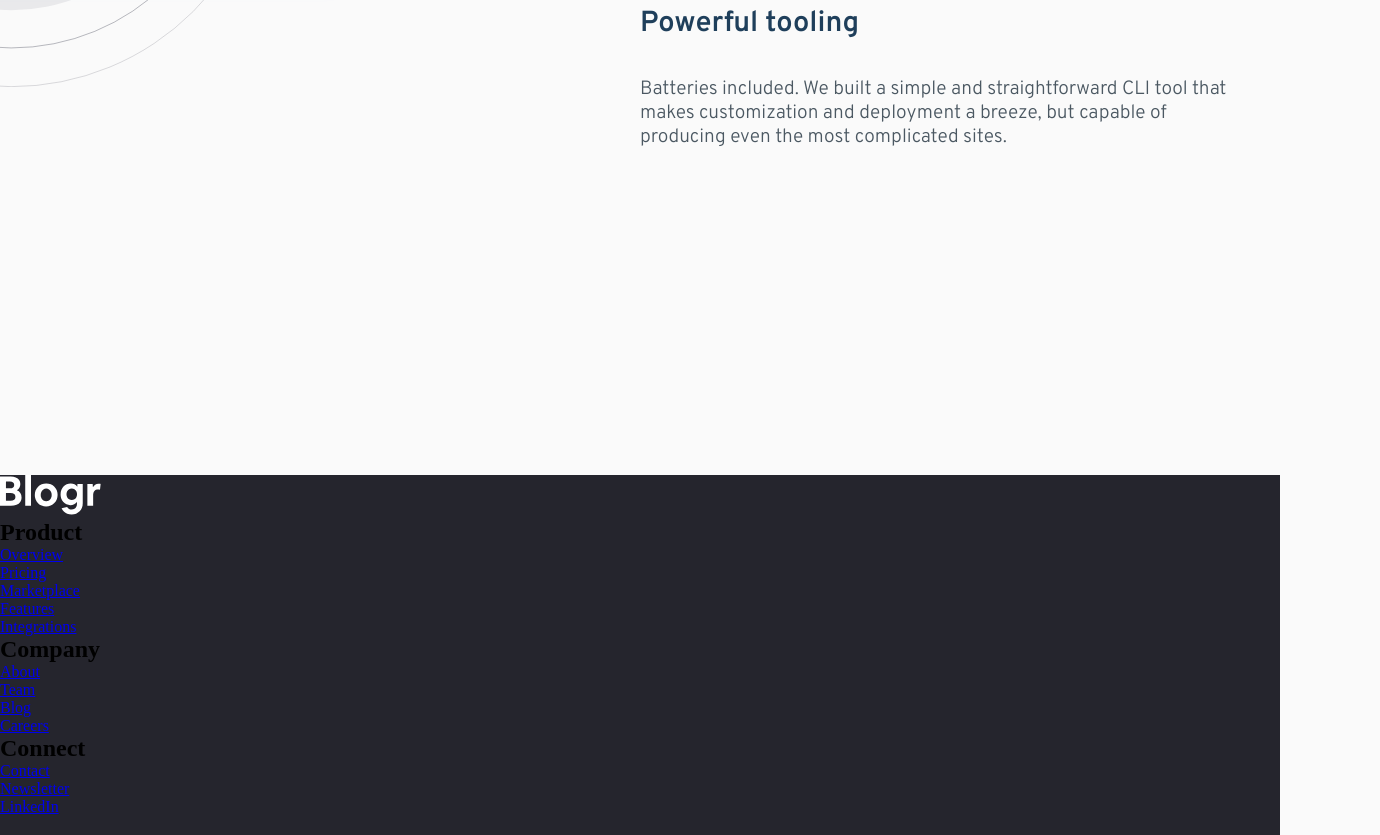
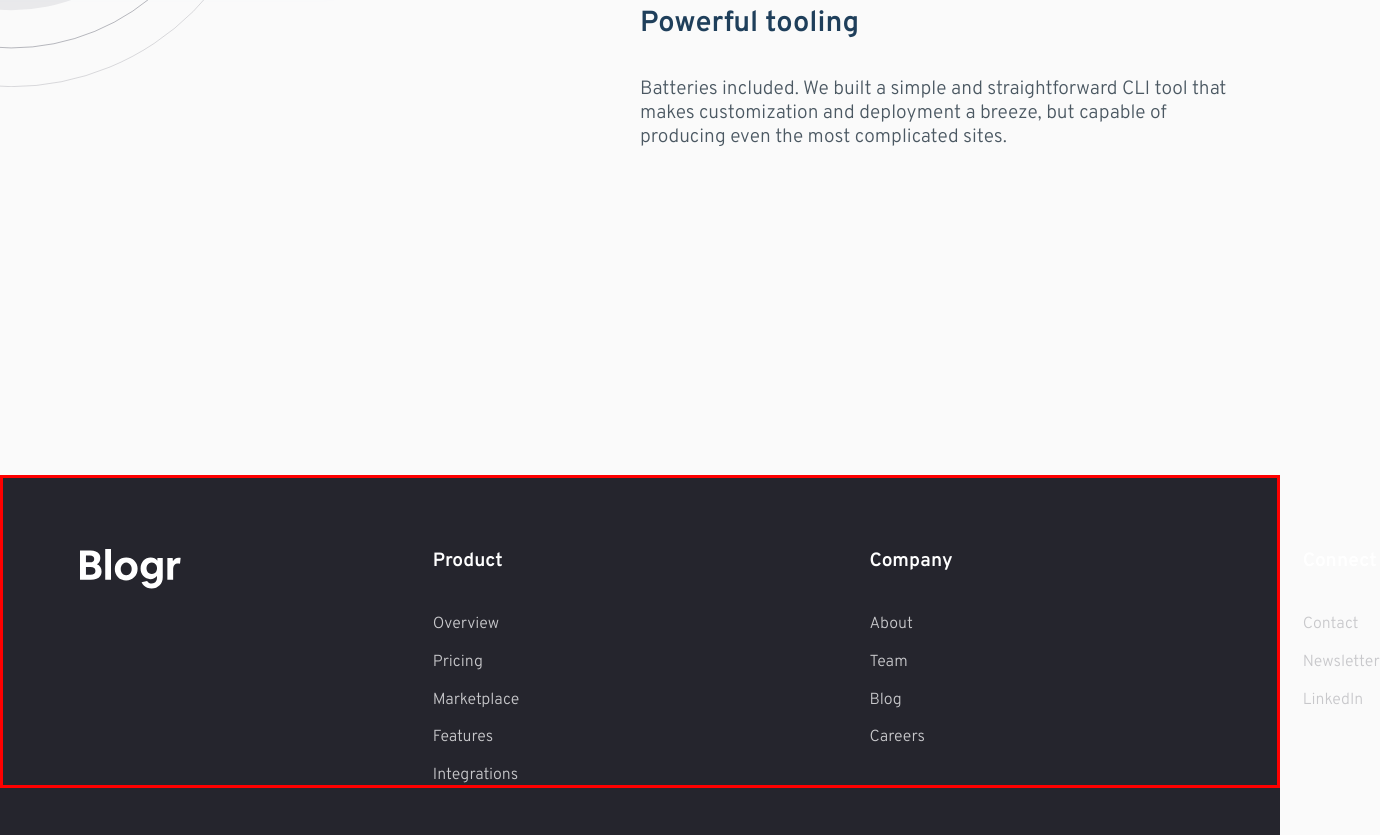
Before and after one commit to hemakumarm72/blog-landing-page, a website built with Parcel: page src/index.html in a window 1280 px wide. Shown: the part 2298-3133 px from the top of the page, 1380 px wide, since content can reach past the window. Built offline with nearby package versions, Linux system fonts and the light colour scheme.

Commit message:
footer section add and logo and ul and tags alig set

```diff
--- a/src/CSS/Style.css
+++ b/src/CSS/Style.css
@@ -338,9 +338,50 @@
 footer {
   height: 22.5rem;
   background-color: var(--Very-dark-black-blue);
+  font-family: var(--font-overpass);
 }
 
+footer section {
+  display: grid;
+  grid-template-columns: 20% 80%;
+  border: 3px red solid;
+  padding-top: 4.4375rem;
+}
+
+.logosection {
+  text-align: center;
+}
+
+.footerlink {
+  display: flex;
+}
 .footerlink article h1 {
+  color: var(--White);
+  font-family: var(--font-overpass);
+  font-weight: 600;
+  font-size: 1.2rem;
+}
+
+.footerlink article {
+  margin: 0 10.9375rem;
+}
+
+.footerlink article ul {
+  list-style: none;
+}
+
+.footerlink article ul {
+  margin-top: 2.5625rem;
+}
+
+.footerlink article ul li {
+  margin-top: 1.1125rem;
+}
+
+.footerlink article ul li a {
+  text-decoration: none;
+  cursor: pointer;
+  color: var(--Grayish-blue);
 }
 /*mobile navigation*/
 
--- a/src/CSS/variables.css
+++ b/src/CSS/variables.css
@@ -24,7 +24,7 @@
   /* ### Neutral */
 
   --White: hsl(0, 0%, 100%); /*(text)*/
-  --textWhite: hsl(0, 0%, 100%); /*(text)*/
+
   --contentcolor: rgba(250, 250, 250);
   --hoverwhite: hsla(0, 0%, 100%, 0.294); /*(text)*/
   --Grayish-blue: hsl(240, 2%, 79%); /*(footer text)*/
--- a/src/index.html
+++ b/src/index.html
@@ -286,6 +286,7 @@
       </div>
     </section>
     <footer>
+      <section>
         <div class="logosection">
           <img class="logo" src="./images/logo.svg" alt="" />
         </div>
@@ -318,6 +319,7 @@
             </ul>
           </article>
         </div>
+      </section>
     </footer>
   </body>
   <script src="./Script/script.js" type="text/javascript"></script>
```
Also changed, not shown: dist/index.html, 2 other files. Lines whose indentation alone changed are shown as unchanged.
